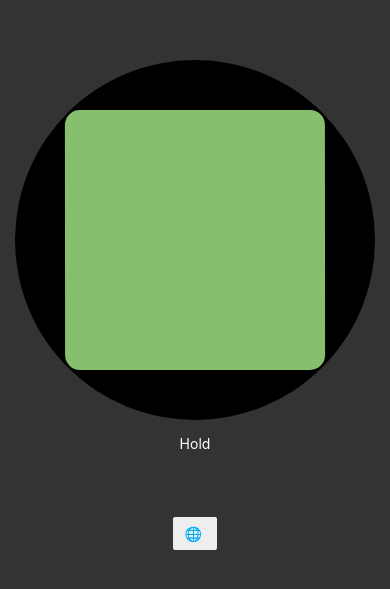
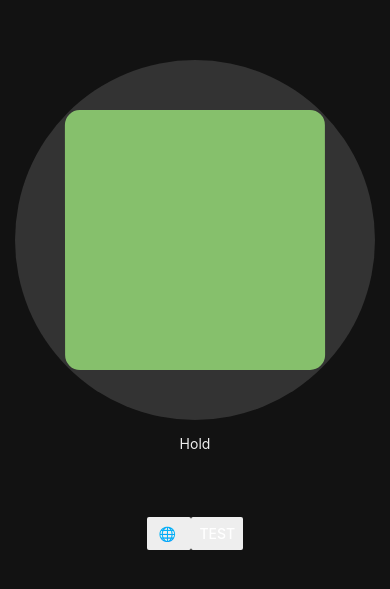
Before and after one commit to zliou/breathe, a React Native app: screen / in a window 390 px wide. Shown: the part 117-706 px from the top of the page. Built offline with nearby package versions, Linux system fonts and the light colour scheme.

Commit message:
Add theme switching.

```diff
--- a/App.js
+++ b/App.js
@@ -15,7 +15,7 @@ export default function App() {
 const styles = StyleSheet.create({
   container: {
     flex: 1,
-    backgroundColor: '#333333',
+    backgroundColor: '#121212',
     alignItems: 'center',
     justifyContent: 'center',
   },
--- a/components/breathing_shape.js
+++ b/components/breathing_shape.js
@@ -13,14 +13,17 @@ const HOLD_OUT_DURATION_MS = 4000;
 const INHALED_SIZE = 260;
 const EXHALED_SIZE = 50;
 
-const THEME_COLOR_PRIMARY_HEX = "#86c06c";
+const COLOR_GREEN = "#86c06c";
 
 export default class BreathingShape extends React.Component {
   state = {
-    hl: "en",
     i18nModalVisible: false,
     resizeAnim: new Animated.Value(EXHALED_SIZE),
     rotation: new Animated.Value(0),
+
+    // Default settings below.
+    hl: "en",
+    theme: "dark",
   }
 
   constructor() {
@@ -84,7 +87,7 @@ export default class BreathingShape extends React.Component {
           <View key={hl} style={styles.languageButtonContainer}>
             <Button
                 key={hl_map[hl]}
-                color={THEME_COLOR_PRIMARY_HEX}
+                color={COLOR_GREEN}
                 title={hl_map[hl]}
                 onPress={() => this.setLanguage(hl)}/>
           </View>
@@ -96,14 +99,73 @@ export default class BreathingShape extends React.Component {
     );
   }
 
+  testTheme = () => {
+    if (this.state.theme == "dark") {
+      this.setState({
+        theme: "light",
+      });
+    } else {  // Default to dark theme.
+      this.setState({
+        theme: "dark",
+      });
+    }
+  }
+
+  setBackground = () => {
+    let background = {
+      flex: 1,
+      alignItems: "center",
+      justifyContent: "center",
+      width: "100%",
+      height: "100%",
+      backgroundColor: "#121212",
+    };
+    // Set to light theme.
+    if (this.state.theme == "dark") {
+      return background;
+    } else {  // Set to dark theme otherwise.
+      return {
+        ...background,
+        backgroundColor: "#ffffff",
+      };
+    }
+  }
+
+  setCircle = () => {
+    let circle = {
+      alignItems: "center",
+      backgroundColor: '#333333',
+      borderRadius: 180,
+      height: 360,
+      justifyContent: "center",
+      width: 360,
+    }
+    if (this.state.theme == "dark") {
+      return circle;
+    } else {
+      return {
+        ...circle,
+        backgroundColor: "#dddddd",
+      };
+    }
+  }
+
+  setInstructionsTextColor = () => {
+    if (this.state.theme == "dark") {
+      return "#eeeeee";
+    } else {
+      return "#000000";
+    }
+  }
+
   render() {
     const spin = this.state.rotation.interpolate({
       inputRange: [0, 1],
       outputRange: ['0deg', '90deg']
     });
     return (
-      <View style={styles.container}>
-        <View style={styles.circle}>
+      <View style={this.setBackground()}>
+        <View style={this.setCircle()}>
           <Animated.View
             style={[
               styles.breathingSquare, {
@@ -118,7 +180,8 @@ export default class BreathingShape extends React.Component {
         <View style={styles.instructionsContainer}>
           <Instructions
               hl={this.state.hl}
-              instruction={this.state.instruction}/>
+              instruction={this.state.instruction}
+              textColor={this.setInstructionsTextColor()}/>
         </View>
         <View style={styles.buttonRow}>
           <Button
@@ -126,6 +189,11 @@ export default class BreathingShape extends React.Component {
               color="#eeeeee"
               onPress={this.toggleI18nModal}
               title=" &#127760;  "/>
+          <Button
+              accessibilityLabel="Update color theme"
+              color="#eeeeee"
+              onPress={this.testTheme}
+              title="Test"/>
         </View>
         { this.state.i18nModalVisible &&
           <View style={styles.i18nModal}>
@@ -144,7 +212,7 @@ export default class BreathingShape extends React.Component {
 
 const styles = StyleSheet.create({
   breathingSquare: {
-    backgroundColor: THEME_COLOR_PRIMARY_HEX,
+    backgroundColor: COLOR_GREEN,
     borderRadius: 15,
     justifyContent: "center",
     paddingVertical: 8,
@@ -159,14 +227,6 @@ const styles = StyleSheet.create({
     flexDirection: "row",
     paddingTop: 50,
   },
-  circle: {
-    alignItems: "center",
-    backgroundColor: 'black',
-    borderRadius: 180,
-    height: 360,
-    justifyContent: "center",
-    width: 360,
-  },
   closeI18nModal: {
     height: 30,
     width: 30,
@@ -179,6 +239,9 @@ const styles = StyleSheet.create({
     flex: 1,
     alignItems: "center",
     justifyContent: "center",
+    width: "100%",
+    height: "100%",
+    backgroundColor: "#121212",
   },
   i18nModal: {
     ...StyleSheet.absoluteFillObject,
--- a/components/instructions.js
+++ b/components/instructions.js
@@ -10,6 +10,7 @@ export default class Instructions extends React.Component {
     this.library = i18n.getLibrary();
     this.state = {
       instruction: this.library[props.instruction][props.hl],
+      textColor: props.textColor,
     };
   }
 
@@ -17,6 +18,11 @@ export default class Instructions extends React.Component {
     if (nextProps.hl != this.props.hl ||
         nextProps.instruction != this.props.instruction) {
       this.updateInstruction(nextProps.instruction, nextProps.hl);
+    }
+    if (nextProps.textColor != this.props.textColor) {
+      this.setState({
+        textColor: nextProps.textColor,
+      });
     }
   }
 
@@ -40,14 +46,8 @@ export default class Instructions extends React.Component {
   render() {
     return (
       <View>
-        <Text style={styles.instructionText}>{this.state.instruction}</Text>
+        <Text style={{ color: this.state.textColor }}>{this.state.instruction}</Text>
       </View>
     );
   }
 }
-
-const styles = StyleSheet.create({
-  instructionText: {
-    color: "white",
-  },
-});
```
